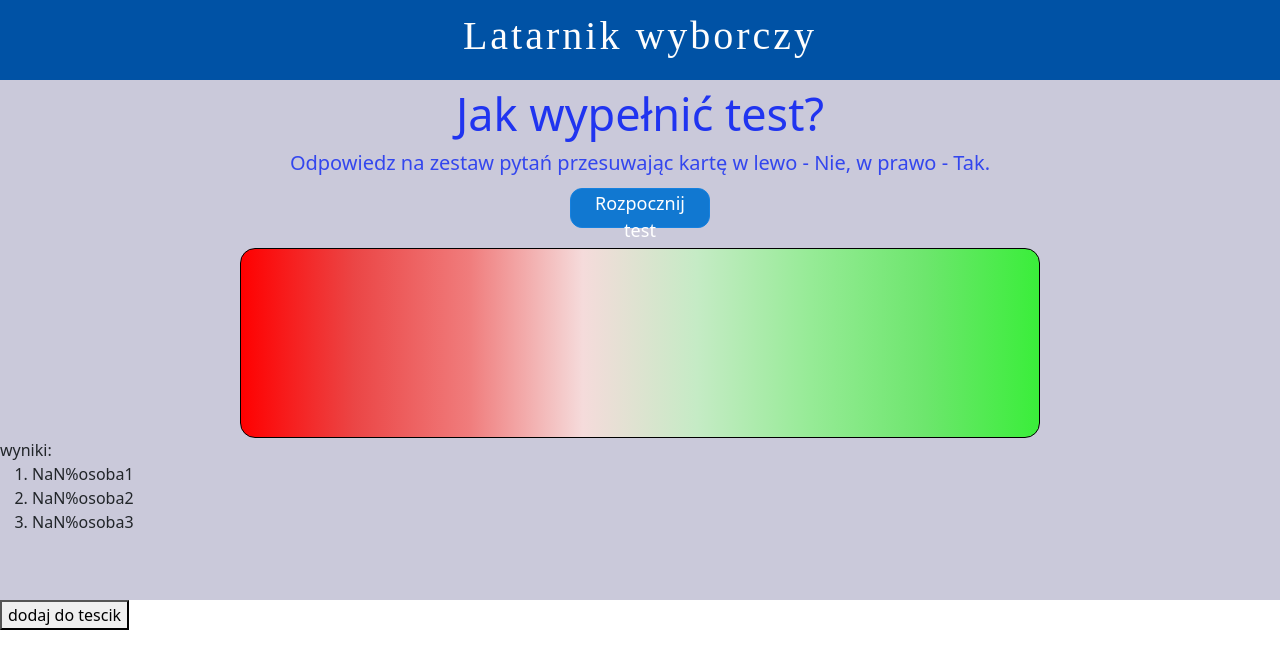
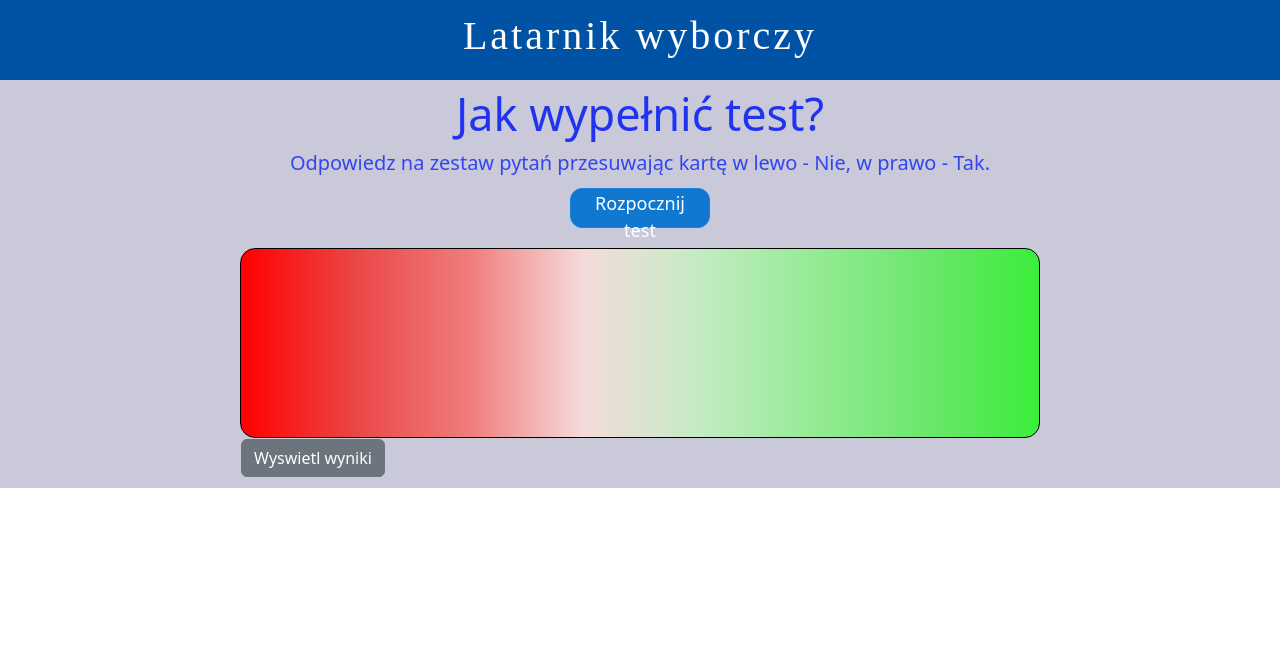
Before and after one commit to Pawlikss/projekt-latarnik, a React (Create React App) app: page /test in a window 1280 px wide. Shown: the top 668 px of the page. Built offline with nearby package versions, Linux system fonts and the light colour scheme; the HTML template or start-up script is replaced by a standard one.

Commit message:
add results

```diff
--- /dev/null
+++ b/src/components/Results.js
@@ -0,0 +1,10 @@
+const Results = () => {
+    return (
+        <div className="center testPadding">
+            <p className="testTitle">Oto twoje wyniki</p>
+            <p className="testText">Zobacz do jakiego polityka twoje poglądy są najbliżej</p>
+        </div>
+    );
+}
+
+export default Results;
--- a/src/components/Test.js
+++ b/src/components/Test.js
@@ -3,6 +3,7 @@ import { getDatabase, ref, child, get } from "firebase/database";
 import { initializeApp } from 'firebase/app';
 import Header from './Header'
 import Tutorial from './Tutorial';
+import Results from './Results';
 
 import Card from "./Card"
 
@@ -38,6 +39,9 @@ const Test = () => {
   const [karty, setKarty] = useState(cards);
   const initialState = []
   const [draggedCards, setDraggedCards] = useState(initialState)
+  const [IsClicked, setIsClicked] = useState(false)
+
+  const handleClick = () => setIsClicked(true)
 
   const toggleActiveState = () => setIsActive(true)
 
@@ -93,7 +97,7 @@ const Test = () => {
     wyniki.sort(([,b],[,a]) => a-b)
     wyniki.reduce((r, [k, v]) => ({ ...r, [k]: v }), {});
     // console.log(dlugosc)
-    const listItems = (wyniki).map((x) =>  <li>{Number((x[1]/dlugosc*100).toFixed(1))+"%"+x[0]}</li>);
+    const listItems = (wyniki).map((x) =>  <li key={x}>{Number((x[1]/dlugosc*100).toFixed(1))+"%"+x[0]}</li>);
     return listItems
   }
   //moje stop |dawid
@@ -101,7 +105,7 @@ const Test = () => {
     <>
       <div class="background">
         <Header />
-        <Tutorial />
+        {IsClicked ? <Results/> : <Tutorial />}
 
         <div className='App'>
           {IsActive ? null : <button className="button3" onClick={() => {
@@ -129,21 +133,17 @@ const Test = () => {
           }}>Rozpocznij test</button>}
           <div class="null"></div>
         </div>
-        <div className="con">
-          <div class="karta">
-            <div className='CardText'>
-              {IsActive ? karty.map((karty) => (<Card text={karty.text} color={'#541B6B'} key={karty.id} id={karty.id} state={draggedCards} setState={setDraggedCards}></Card>)) : null}
-            </div>
-          </div>
+        {IsClicked ? null :
+          <div className="con">
+              <div className="karta">
+                <div className='CardText'>
+                  {IsActive ? karty.map((karty) => (<Card text={karty.text} color={'#541B6B'} key={karty.id} id={karty.id} state={draggedCards} setState={setDraggedCards}></Card>)) : null}
+                </div>
+              </div>
+              <button className='btn btn-secondary center' onClick={handleClick}>Wyswietl wyniki</button>
+          </div>}
+          {IsClicked && (<ol>{liczenie(pytania)}</ol>)}
         </div>
-        <div class="dupa">wyniki:<ol>{liczenie(pytania)}</ol></div>
-      </div>
-      <button onClick={() =>
-        addObjectToArray({
-          id: Math.random(),
-          text: 'test1',
-        })
-      }>dodaj do tescik</button>
     </>
   );
 }
```
